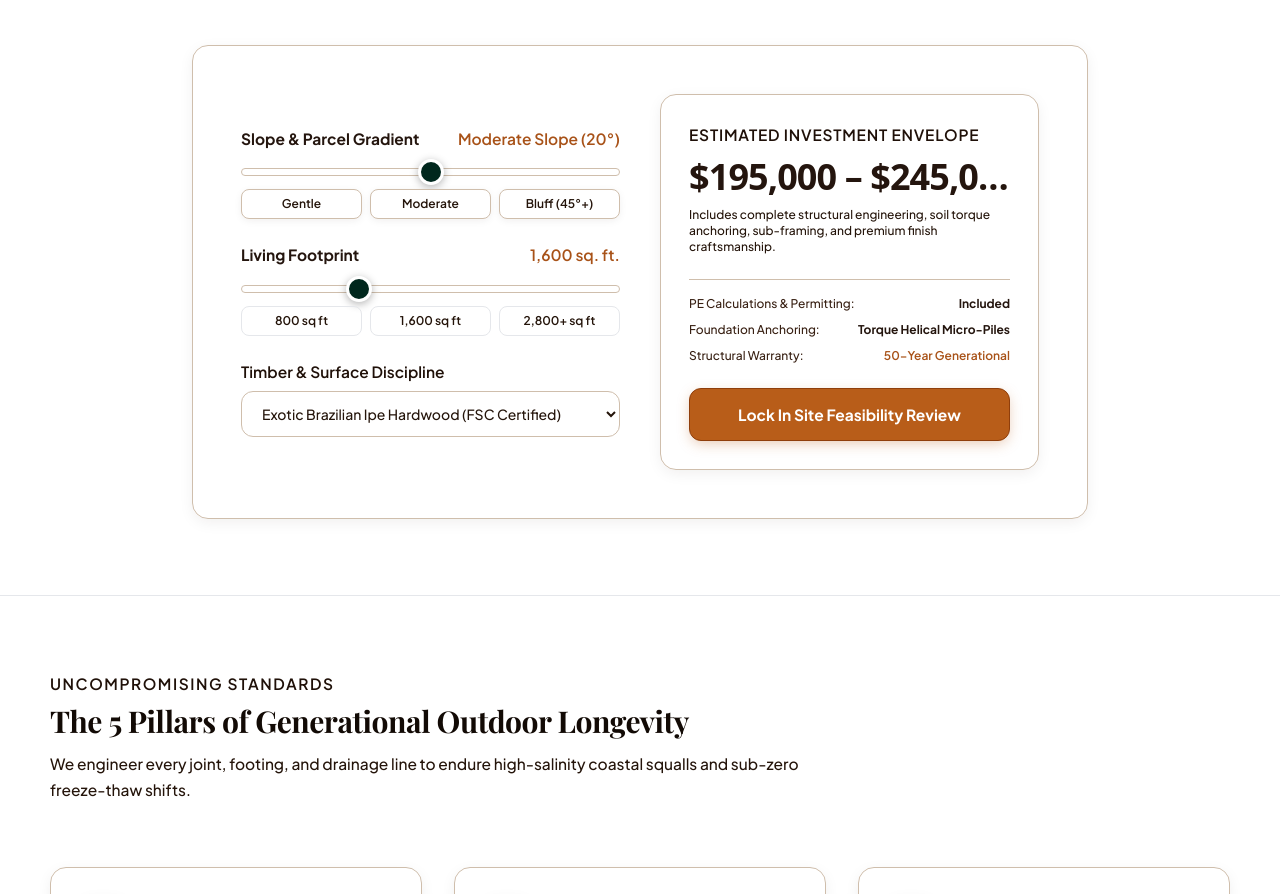
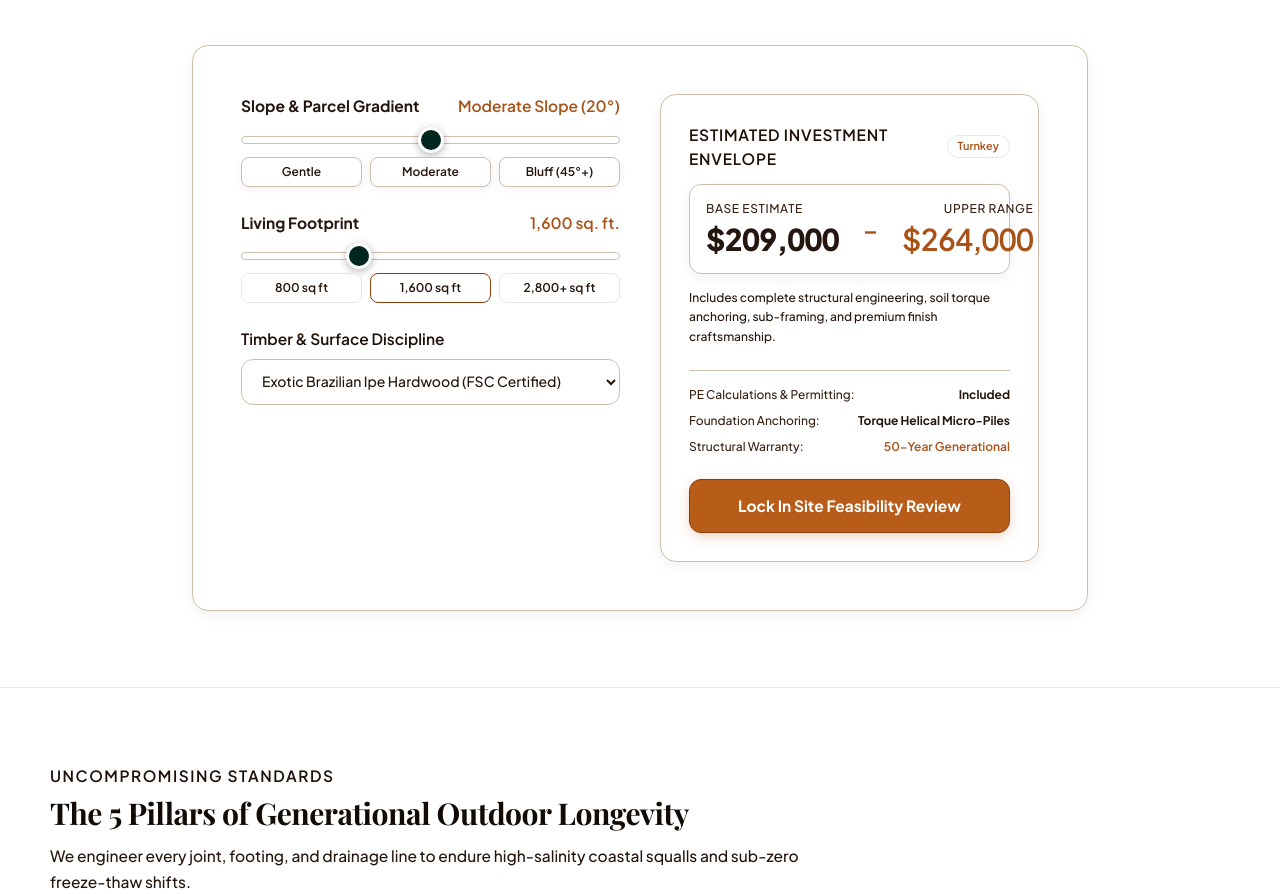
Before and after one commit to Saranya-vijaykumar/timber_terra, a website: page home-2.html in a window 1280 px wide. Shown: the part 1901-2795 px from the top of the page. Drawn offline with nearby package versions, Linux system fonts and the light colour scheme; a web font is replaced by a local one.

Commit message:
Fix alignment issue in calculator price envelope with balanced dual-range appraisal card and stretch grid

```diff
--- a/home-2.html
+++ b/home-2.html
@@ -1583,7 +1583,7 @@ tailwind.config = {
 
     <!-- Interactive Calculator Card -->
     <div class="max-w-4xl mx-auto bg-surface-container-lowest rounded-2xl p-8 lg:p-12 shadow-xl border border-surface-container-high/60">
-      <div class="grid grid-cols-1 md:grid-cols-2 gap-10 items-center">
+      <div class="grid grid-cols-1 md:grid-cols-2 gap-10 items-stretch">
         <!-- Controls Column -->
         <div class="flex flex-col gap-6">
           <!-- Slope Control -->
@@ -1626,12 +1626,33 @@ tailwind.config = {
           </div>
         </div>
 
-        <!-- Result Breakdown Column -->
+                <!-- Result Breakdown Column -->
         <div class="h-full p-6 sm:p-7 rounded-2xl bg-surface-container-low border-2 border-[#CFBEAC] dark:border-white/20 shadow-md flex flex-col justify-between gap-6">
           <div>
-            <span class="font-caption text-caption text-secondary uppercase font-bold tracking-wider">Estimated Investment Envelope</span>
-            <div id="calc-price" class="font-sans text-2xl sm:text-3xl lg:text-3xl xl:text-4xl text-primary font-black tracking-tight my-2.5 whitespace-nowrap overflow-hidden text-ellipsis">$195,000 – $245,000</div>
-            <p class="text-xs text-on-surface-variant">Includes complete structural engineering, soil torque anchoring, sub-framing, and premium finish craftsmanship.</p>
+            <div class="flex items-center justify-between mb-2">
+              <span class="font-caption text-caption text-secondary uppercase font-bold tracking-wider">Estimated Investment Envelope</span>
+              <span class="text-[11px] font-bold px-2.5 py-0.5 rounded-full bg-secondary/15 text-secondary border border-secondary/30">Turnkey</span>
+            </div>
+
+            <!-- Balanced Dual-Range Price Appraisal Box (Zero Wrapping & Symmetrical Alignment) -->
+            <div class="my-3.5 p-4 rounded-xl bg-surface-container border border-surface-container-high/70 shadow-inner">
+              <div class="flex items-center justify-between gap-2 sm:gap-4">
+                <div class="flex flex-col">
+                  <span class="text-[10px] sm:text-xs uppercase font-bold text-on-surface-variant tracking-wider">Base Estimate</span>
+                  <span id="calc-price-low" class="font-sans text-2xl sm:text-3xl font-black text-primary tracking-tight tabular-nums leading-none mt-1">$195,000</span>
+                </div>
+                <div class="text-secondary font-bold text-xl sm:text-2xl px-1 sm:px-2 select-none">–</div>
+                <div class="flex flex-col text-right">
+                  <span class="text-[10px] sm:text-xs uppercase font-bold text-on-surface-variant tracking-wider">Upper Range</span>
+                  <span id="calc-price-high" class="font-sans text-2xl sm:text-3xl font-black text-secondary tracking-tight tabular-nums leading-none mt-1">$245,000</span>
+                </div>
+              </div>
+            </div>
+
+            <!-- Single-Line Full Price for screen readers and scripts -->
+            <div id="calc-price" class="hidden">$195,000 – $245,000</div>
+
+            <p class="text-xs text-on-surface-variant leading-relaxed">Includes complete structural engineering, soil torque anchoring, sub-framing, and premium finish craftsmanship.</p>
           </div>
 
           <div class="flex flex-col gap-2.5 pt-4 border-t border-surface-container-high/60 text-xs">
@@ -1991,6 +2012,31 @@ tailwind.config = {
     const high = Math.round((baseCost * 1.20) / 1000) * 1000;
 
     priceElem.textContent = "$" + low.toLocaleString() + " – $" + high.toLocaleString();
+    const priceLowElem = document.getElementById('calc-price-low');
+    const priceHighElem = document.getElementById('calc-price-high');
+    if (priceLowElem) priceLowElem.textContent = "$" + low.toLocaleString();
+    if (priceHighElem) priceHighElem.textContent = "$" + high.toLocaleString();
+
+    // Active state highlighting for slope buttons
+    const slopeBtns = document.querySelectorAll('[onclick*="calc-slope"]');
+    slopeBtns.forEach((btn, i) => {
+      if (i + 1 === slope) {
+        btn.classList.add('!bg-primary', '!text-white', '!border-[#8F3E0B]');
+      } else {
+        btn.classList.remove('!bg-primary', '!text-white', '!border-[#8F3E0B]');
+      }
+    });
+
+    // Active state highlighting for area buttons
+    const areaBtns = document.querySelectorAll('[onclick*="calc-area"]');
+    areaBtns.forEach(btn => {
+      const match = btn.getAttribute('onclick')?.match(/value=(\d+)/);
+      if (match && parseInt(match[1], 10) === area) {
+        btn.classList.add('!bg-primary', '!text-white', '!border-[#8F3E0B]');
+      } else {
+        btn.classList.remove('!bg-primary', '!text-white', '!border-[#8F3E0B]');
+      }
+    });
   }
 
     function updateThemeUI() {
@@ -2055,10 +2101,12 @@ tailwind.config = {
       document.addEventListener('DOMContentLoaded', () => {
         updateThemeUI();
         updateDirUI();
+        updateCalculator();
       });
     } else {
       updateThemeUI();
       updateDirUI();
+      updateCalculator();
     }
   </script>
 
```
